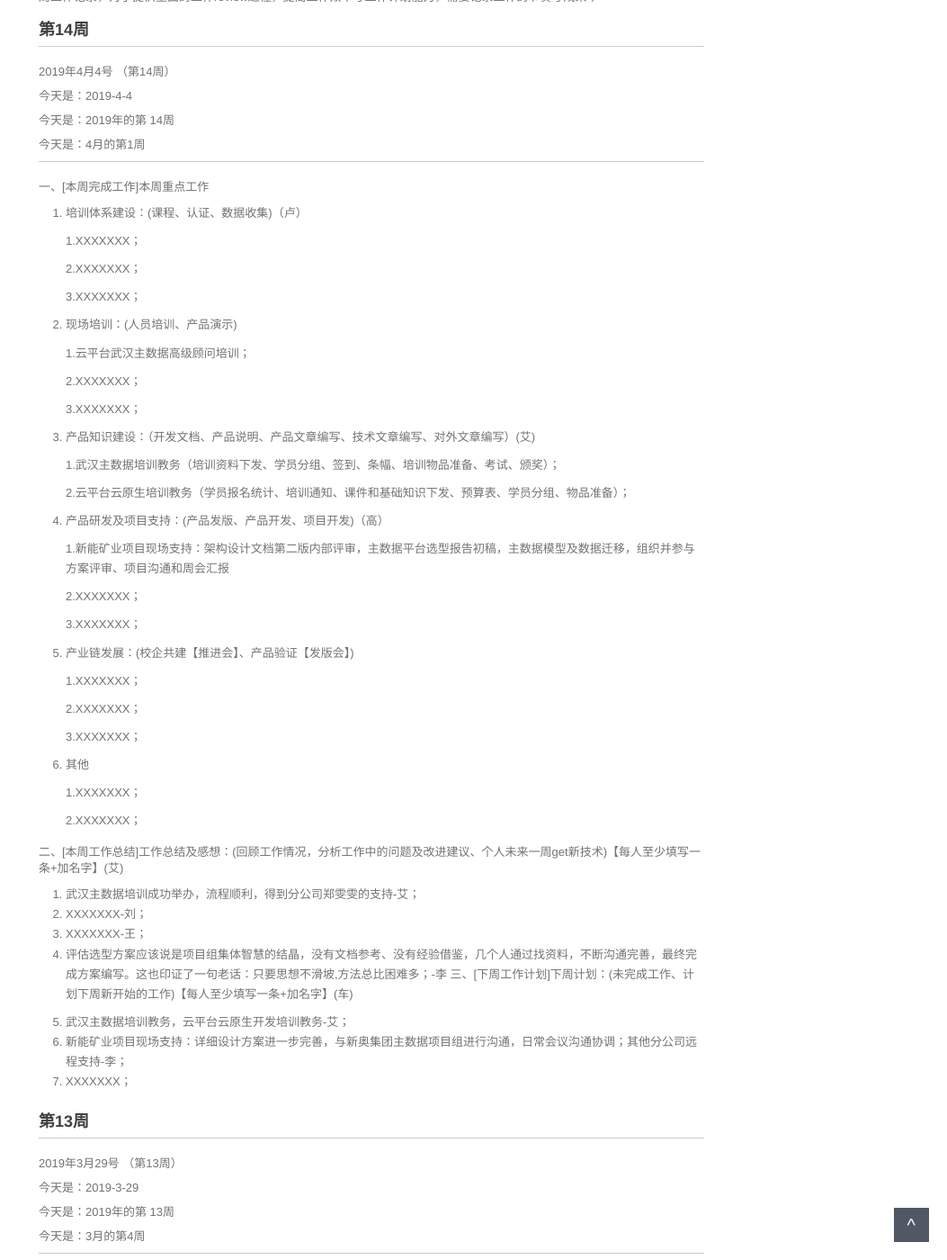
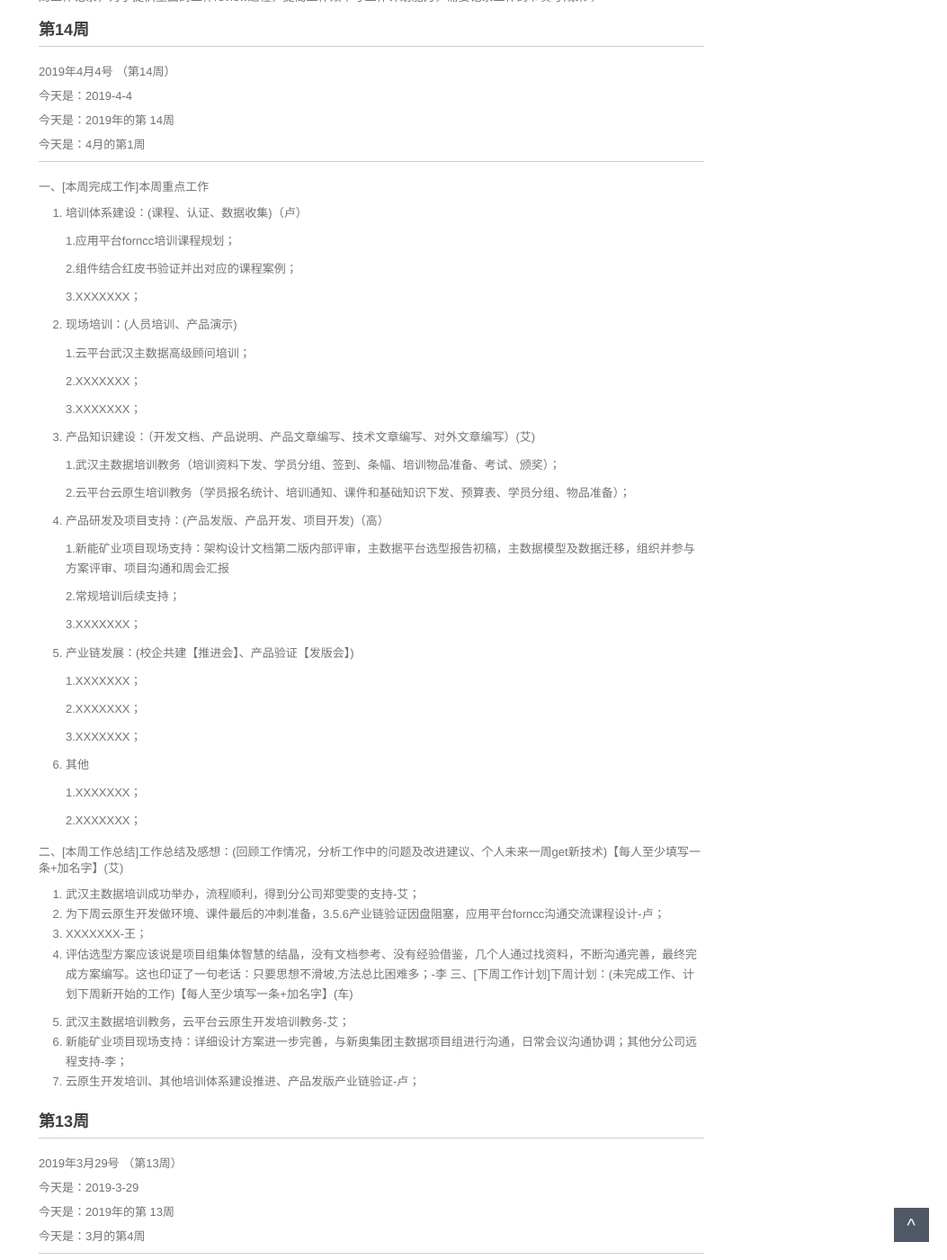
Before and after one commit to walllFlower/blog, a Jekyll site: the page built from _posts/2018-07-17-day_report_cxz.md, in a window 1280 px wide and 1400 px high, scrolled down 310 px. Shown: the whole window at 90% size, without its empty margins (227-1280 px from the left). Built offline with Jekyll 4.4.1, drawn with Linux system fonts in a browser that asks for light colours; comment, search, counter and statistics services are not loaded.

Commit message:
Update 2018-07-17-day_report_cxz.md

```diff
--- a/_posts/2018-07-17-day_report_cxz.md
+++ b/_posts/2018-07-17-day_report_cxz.md
@@ -25,60 +25,60 @@ categories: 技术运营工作周报
 
 1. 培训体系建设：(课程、认证、数据收集)（卢）
 
+    1.应用平台forncc培训课程规划；
+
+    2.组件结合红皮书验证并出对应的课程案例；
+
+    3.XXXXXXX；
+
+2. 现场培训：(人员培训、产品演示)
+
+    1.云平台武汉主数据高级顾问培训；
+
+    2.XXXXXXX；
+
+    3.XXXXXXX；
+
+3. 产品知识建设：（开发文档、产品说明、产品文章编写、技术文章编写、对外文章编写）(艾)
+
+    1.武汉主数据培训教务（培训资料下发、学员分组、签到、条幅、培训物品准备、考试、颁奖）；
+
+    2.云平台云原生培训教务（学员报名统计、培训通知、课件和基础知识下发、预算表、学员分组、物品准备）；
+
+
+4. 产品研发及项目支持：(产品发版、产品开发、项目开发)（高）
+
+    1.新能矿业项目现场支持：架构设计文档第二版内部评审，主数据平台选型报告初稿，主数据模型及数据迁移，组织并参与方案评审、项目沟通和周会汇报
+
+    2.常规培训后续支持；
+
+    3.XXXXXXX；
+
+5. 产业链发展：(校企共建【推进会】、产品验证【发版会】)
+
     1.XXXXXXX；
 
     2.XXXXXXX；
 
     3.XXXXXXX；
 
-2. 现场培训：(人员培训、产品演示)
-
-    1.云平台武汉主数据高级顾问培训；
-
-    2.XXXXXXX；
-
-    3.XXXXXXX；
-
-3. 产品知识建设：（开发文档、产品说明、产品文章编写、技术文章编写、对外文章编写）(艾)
-
-    1.武汉主数据培训教务（培训资料下发、学员分组、签到、条幅、培训物品准备、考试、颁奖）；
-
-    2.云平台云原生培训教务（学员报名统计、培训通知、课件和基础知识下发、预算表、学员分组、物品准备）；
-
-
-4. 产品研发及项目支持：(产品发版、产品开发、项目开发)（高）
-
-    1.新能矿业项目现场支持：架构设计文档第二版内部评审，主数据平台选型报告初稿，主数据模型及数据迁移，组织并参与方案评审、项目沟通和周会汇报
-
-    2.XXXXXXX；
-
-    3.XXXXXXX；
-
-5. 产业链发展：(校企共建【推进会】、产品验证【发版会】)
+6. 其他
 
     1.XXXXXXX；
 
     2.XXXXXXX；
 
-    3.XXXXXXX；
-
-6. 其他
-
-    1.XXXXXXX；
-
-    2.XXXXXXX；
-
 二、[本周工作总结]工作总结及感想：(回顾工作情况，分析工作中的问题及改进建议、个人未来一周get新技术)【每人至少填写一条+加名字】(艾)
 
 1. 武汉主数据培训成功举办，流程顺利，得到分公司郑雯雯的支持-艾；
-2. XXXXXXX-刘；
+2. 为下周云原生开发做环境、课件最后的冲刺准备，3.5.6产业链验证因盘阻塞，应用平台forncc沟通交流课程设计-卢；
 3. XXXXXXX-王；
 4. 评估选型方案应该说是项目组集体智慧的结晶，没有文档参考、没有经验借鉴，几个人通过找资料，不断沟通完善，最终完成方案编写。这也印证了一句老话：只要思想不滑坡,方法总比困难多；-李
 三、[下周工作计划]下周计划：(未完成工作、计划下周新开始的工作)【每人至少填写一条+加名字】(车)
 
 1. 武汉主数据培训教务，云平台云原生开发培训教务-艾；
 2. 新能矿业项目现场支持：详细设计方案进一步完善，与新奥集团主数据项目组进行沟通，日常会议沟通协调；其他分公司远程支持-李；
-3. XXXXXXX；
+3. 云原生开发培训、其他培训体系建设推进、产品发版产业链验证-卢；
 
 
 ###  第13周
```
